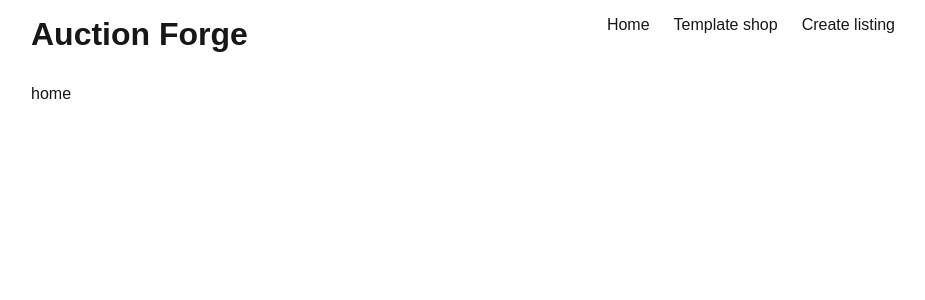
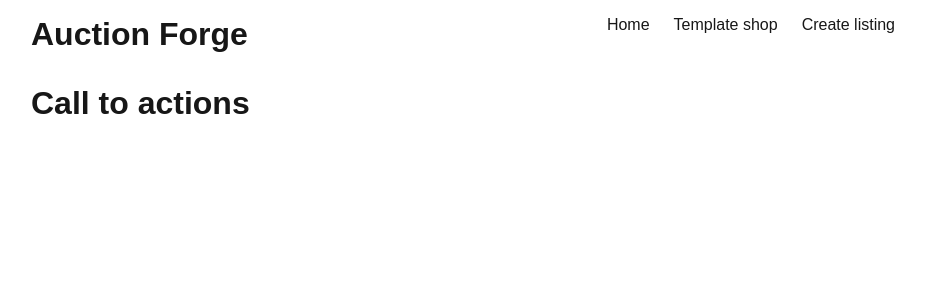
Before and after one commit to Isuu1/auctionforge, a Next.js app: page / in a window 1280 px wide. Shown: the top 300 px of the page, without its empty margins (177-1102 px from the left). Built offline with nearby package versions, Linux system fonts and the light colour scheme.

Commit message:
Add CallToActions component on landing page

```diff
--- a/app/page.tsx
+++ b/app/page.tsx
@@ -1,3 +1,9 @@
+import CallToActions from "@/features/landing-page/components/CallToActions";
+
 export default function Home() {
-  return <div className="page">home</div>;
+  return (
+    <div className="page">
+      <CallToActions />
+    </div>
+  );
 }
--- /dev/null
+++ b/features/landing-page/components/CallToActions.tsx
@@ -0,0 +1,11 @@
+import React from "react";
+
+const CallToActions = () => {
+  return (
+    <div>
+      <h1>Call to actions</h1>
+    </div>
+  );
+};
+
+export default CallToActions;
```
